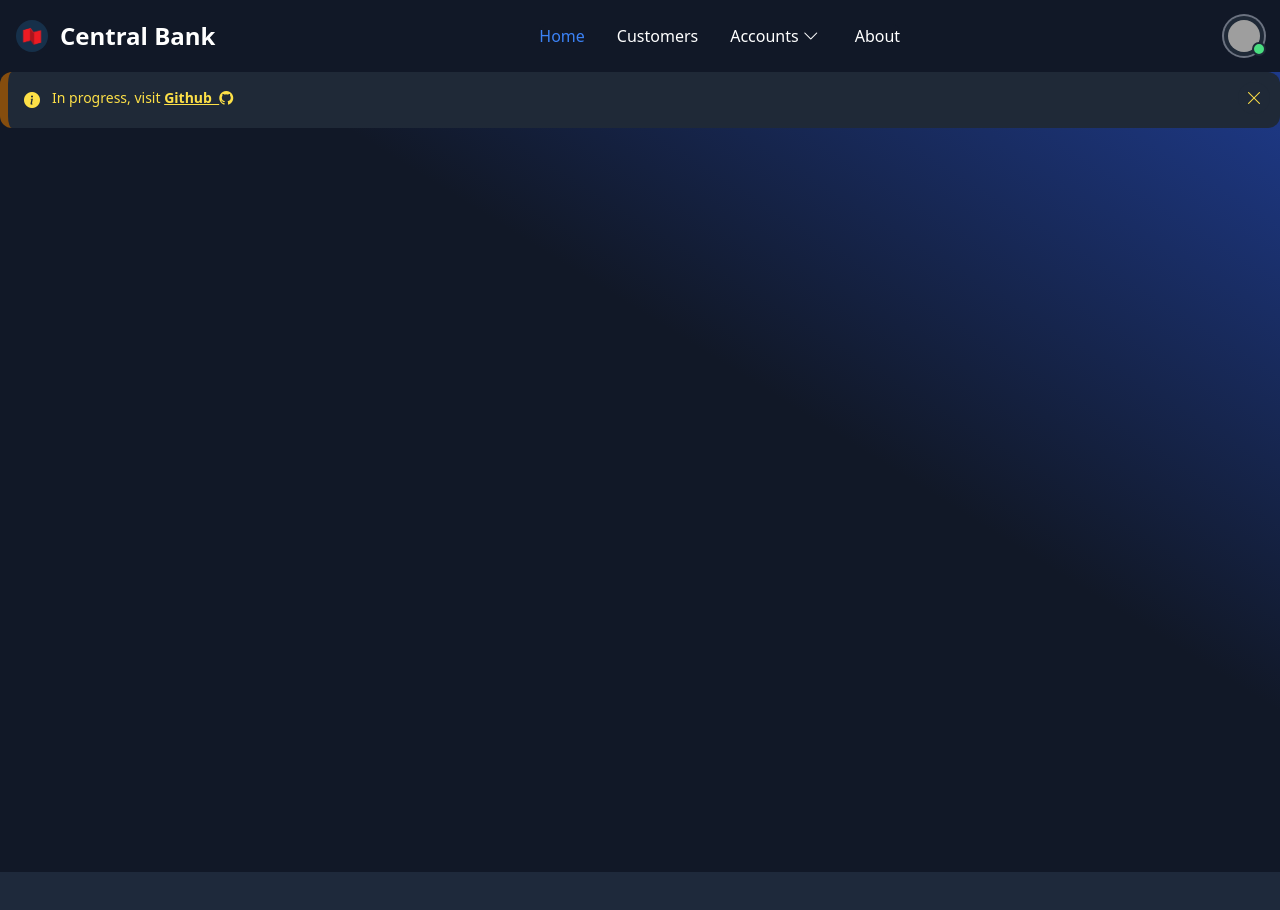
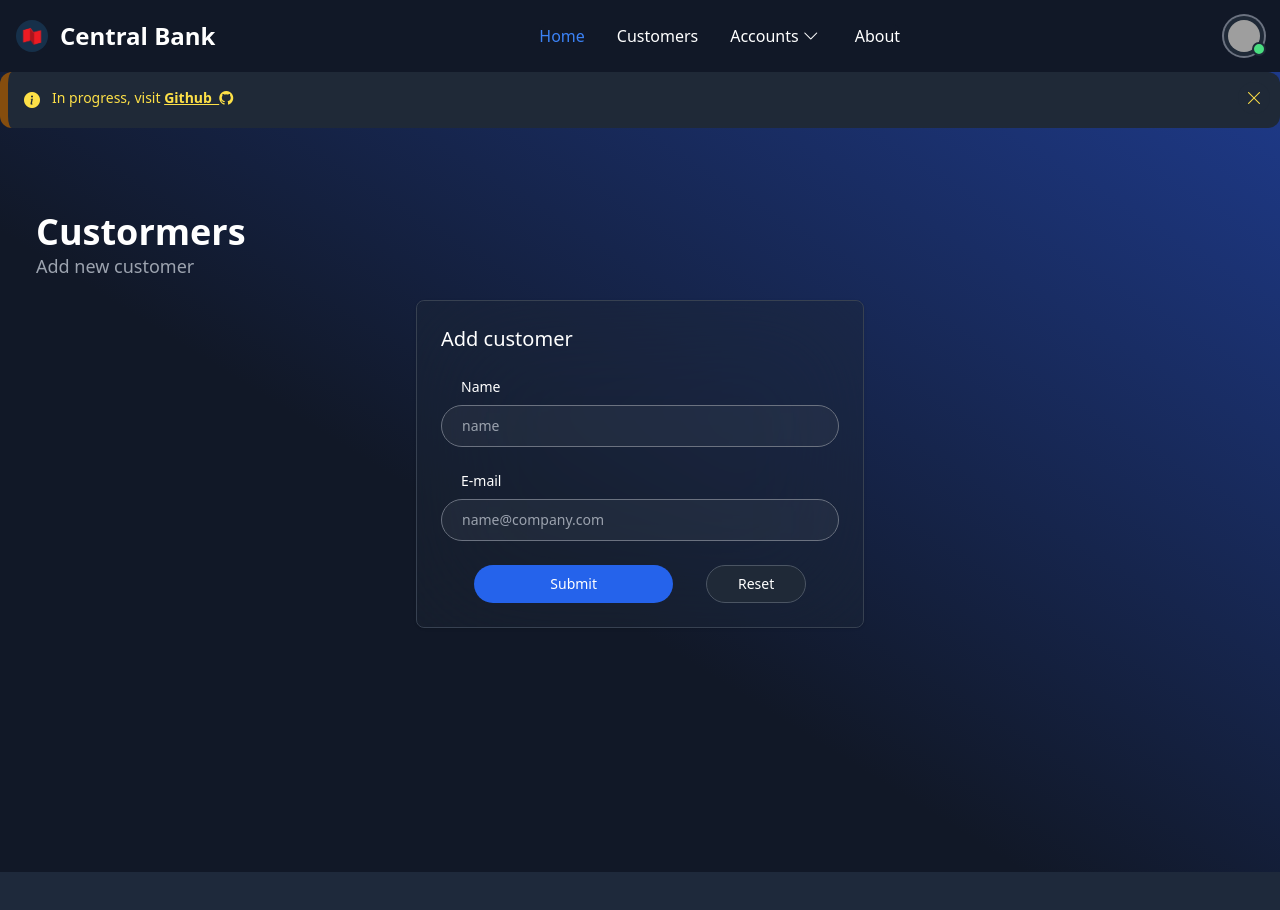
Before and after one commit to 0xUNS/Ebankig-Angular-Frontend, an Angular app: page /new-customer in a window 1280 px wide. Before the commit this address led to /. Shown: the top 910 px of the page. Built offline with nearby package versions, Linux system fonts and the light colour scheme; grey boxes are pictures that could not be loaded.

Commit message:
Add new customer component

```diff
--- a/src/app/app-routing.module.ts
+++ b/src/app/app-routing.module.ts
@@ -2,9 +2,11 @@ import { NgModule } from '@angular/core';
 import { RouterModule, Routes } from '@angular/router';
 import { CustomersComponent } from './customers/customers.component';
 import { AccountsComponent } from './accounts/accounts.component';
+import { CustomerNewComponent } from './customer-new/customer-new.component';
 
 const routes: Routes = [
   {path: "customers", component: CustomersComponent},
+  {path: "new-customer", component: CustomerNewComponent},
   {path: "accounts", component: AccountsComponent}
 ];
 
--- a/src/app/app.component.html
+++ b/src/app/app.component.html
@@ -1,7 +1,7 @@
 
 <app-header></app-header>
 
-<section class="bg-gradient-to-bl from-blue-900 to-transparent to-40%">
+<section class="bg-gradient-to-bl from-blue-900 to-transparent to-60%">
 	<div class="mx-auto max-w-screen-xl z-10 min-h-screen">
 		<div id="alert-border-4" class="flex p-4 border-l-8 rounded-xl text-yellow-300 bg-gray-800 border-yellow-800" role="alert">
 			<i class="bi bi-info-circle-fill"></i>
--- a/src/app/app.module.ts
+++ b/src/app/app.module.ts
@@ -8,13 +8,15 @@ import { ReactiveFormsModule } from "@angular/forms";
 import { HeaderComponent } from './header/header.component';
 import { CustomersComponent } from './customers/customers.component';
 import { AccountsComponent } from './accounts/accounts.component';
+import { CustomerNewComponent } from './customer-new/customer-new.component';
 
 @NgModule({
   declarations: [
     AppComponent,
     HeaderComponent,
     CustomersComponent,
-    AccountsComponent
+    AccountsComponent,
+    CustomerNewComponent
   ],
   imports: [
     BrowserModule,
--- /dev/null
+++ b/src/app/customer-new/customer-new.component.html
@@ -0,0 +1,36 @@
+<div class="p-5">
+	<h1 class="text-4xl font-bold text-white">Custormers</h1>
+	<p class="tracking-normal md:text-lg text-gray-400">Add new customer</p>
+</div>
+
+<div class="flex justify-center">
+	<div class="w-full max-w-md border rounded-lg shadow p-6 bg-gray-800 border-gray-700 bg-opacity-40 bg-clip-padding" style="backdrop-filter: blur(60px);">
+		<form class="space-y-6" [formGroup]="newCustomerFormGroup" (ngSubmit)="handleSaveCustomer()">
+			<h5 class="text-xl font-medium text-white">Add customer</h5>
+			<div>
+				<label for="customer" class="block mb-2 text-sm font-medium text-white ml-5">Name</label>
+				<input type="text" formControlName="name" id="customer" placeholder="name" class="border text-sm rounded-full focus:ring-blue-500 focus:border-blue-500 block w-full p-2.5 bg-gray-600 border-gray-500 placeholder-gray-400 text-white px-5 bg-opacity-20 bg-clip-padding" style="backdrop-filter: blur(60px);" required>
+				<span class="italic text-red-500 text-sm ml-5"
+					*ngIf="newCustomerFormGroup.controls['name'].touched
+					&& newCustomerFormGroup.controls['name'].errors
+					&& newCustomerFormGroup.controls['name'].errors!['required']">
+					Name is Required .
+				</span>
+			</div>
+			<div>
+				<label for="email" class="block mb-2 text-sm font-medium text-white ml-5">E-mail</label>
+				<input type="email" formControlName="email" id="email" class="border text-sm rounded-full focus:ring-blue-500 focus:border-blue-500 block w-full p-2.5 bg-gray-600 border-gray-500 placeholder-gray-400 text-white px-5 bg-opacity-20 bg-clip-padding" style="backdrop-filter: blur(60px);" placeholder="name@company.com" required>
+				<span class="italic text-red-500 text-sm ml-5"
+					*ngIf="newCustomerFormGroup.controls['email'].touched
+					&& newCustomerFormGroup.controls['email'].errors
+					&& newCustomerFormGroup.controls['email'].errors!['email']">
+					Email is not valid .
+				</span>
+			</div>
+			<div class="flex place-content-evenly">
+				<button type="submit" [disabled]="!newCustomerFormGroup.valid" class="basis-1/2 px-4 py-2 text-sm font-medium text-center text-white rounded-full focus:ring-4 focus:outline-none bg-blue-600 hover:bg-blue-700 focus:ring-blue-800">Submit</button>
+				<button type="reset" class="basis-1/4 px-4 py-2 text-sm font-medium text-center border rounded-full focus:ring-4 focus:outline-none bg-gray-800 text-white border-gray-600 hover:bg-gray-700 hover:border-gray-700 focus:ring-gray-700">Reset</button>
+			</div>
+		</form>
+	</div>
+</div>
--- /dev/null
+++ b/src/app/customer-new/customer-new.component.ts
@@ -0,0 +1,33 @@
+import { Component, OnInit } from '@angular/core';
+import { FormBuilder, FormGroup, Validators } from '@angular/forms';
+import { CustomersService } from '../services/customers.service';
+import { Router } from '@angular/router';
+import { Customer } from '../model/customer.model';
+
+@Component({
+  selector: 'app-customer-new',
+  templateUrl: './customer-new.component.html',
+  styleUrls: ['./customer-new.component.css']
+})
+export class CustomerNewComponent implements OnInit {
+  newCustomerFormGroup!: FormGroup;
+  constructor(private fb: FormBuilder, private customerService: CustomersService, private router: Router) { }
+
+  ngOnInit(): void {
+    this.newCustomerFormGroup = this.fb.group({
+      name: this.fb.control(null, [Validators.required, Validators.minLength(2)]),
+      email: this.fb.control(null, [Validators.required, Validators.email])
+    })
+  }
+
+  handleSaveCustomer() {
+    let customer:Customer = this.newCustomerFormGroup.value;
+    this.customerService.saveCustomer(customer).subscribe({
+      next: data => {
+        alert("Customer has been successfully saved!")
+        //this.newCustomerFormGroup.reset()
+        this.router.navigateByUrl("/customers")
+      }, error: err => console.log(err)
+    })
+  }
+}
--- a/src/app/customers/customers.component.html
+++ b/src/app/customers/customers.component.html
@@ -2,12 +2,12 @@
 	<h1 class="text-4xl font-bold text-white">Custormers</h1>
 	<p class="tracking-normal md:text-lg text-gray-400">List of customers</p>
 </div>
-<div class="flex flex-wrap my-5 place-content-between">
-	<a href="#" class="inline-flex justify-between items-center py-1 pl-1 pr-4 text-sm rounded-full bg-blue-900 text-blue-300 hover:bg-blue-800">
+<div class="flex flex-wrap my-2 place-content-between">
+	<a routerLink="/new-customer" class="inline-flex justify-between items-center py-1 pl-1 pr-4 m-2 text-sm rounded-full bg-blue-900 text-blue-300 hover:bg-blue-800">
 		<span class="text-xs bg-blue-600 rounded-full text-white px-4 py-1.5 mr-3">New</span> <span class="text-sm font-medium">Add new customer</span>
 		<svg aria-hidden="true" class="ml-2 w-5 h-5" fill="currentColor" viewBox="0 0 20 20" xmlns="http://www.w3.org/2000/svg"><path fill-rule="evenodd" d="M7.293 14.707a1 1 0 010-1.414L10.586 10 7.293 6.707a1 1 0 011.414-1.414l4 4a1 1 0 010 1.414l-4 4a1 1 0 01-1.414 0z" clip-rule="evenodd"></path></svg>
 	</a>
-	<form [formGroup]="searchformGroup" (ngSubmit)="handleSearchCustomers()" class="flex-auto max-w-sm">
+	<form [formGroup]="searchformGroup" (ngSubmit)="handleSearchCustomers()" class="flex-auto max-w-sm m-2">
 		<label for="default-search" class="mb-2 text-sm font-medium sr-only text-white">Search</label>
 		<div class="relative">
         <div class="absolute inset-y-0 left-0 flex items-center pl-4 pointer-events-none">
--- a/src/app/customers/customers.component.ts
+++ b/src/app/customers/customers.component.ts
@@ -1,9 +1,10 @@
 import { Component, OnInit } from '@angular/core';
-import { Observable, catchError, throwError } from 'rxjs';
+import { Observable, catchError, map, throwError } from 'rxjs';
 import { CustomersService } from '../services/customers.service';
 import { FormBuilder, FormGroup } from '@angular/forms';
 import { Customer } from '../model/customer.model';
 import { HttpClient } from '@angular/common/http';
+import { Router } from '@angular/router';
 
 @Component({
   selector: 'app-customers',
@@ -15,11 +16,11 @@ export class CustomersComponent implements OnInit {
   errorMessage!:object
   searchformGroup!:FormGroup
 
-  constructor(private customerService:CustomersService, private fb:FormBuilder) { }
+  constructor(private customerService: CustomersService, private fb: FormBuilder, private router: Router) { }
   ngOnInit() {
     this.searchformGroup = this.fb.group({
       keyword : this.fb.control("")
-    });
+    })
     this.handleSearchCustomers()
   }
 
@@ -28,8 +29,26 @@ export class CustomersComponent implements OnInit {
     this.customers = this.customerService.searchCustomers(s).pipe(
       catchError(err => {
         this.errorMessage = err.message
-        return throwError(err);
+        return throwError(err)
       })
-    );
+    )
+  }
+
+  handleDeleteCustomer(customer: Customer) {
+    let conf = confirm("Are you sure?");
+    if (!conf) return;
+    this.customerService.deleteCustomer(customer.id).subscribe({
+      next: () => this.customers=this.customers.pipe(
+          map (data => {
+            let index = data.indexOf(customer);
+            data.slice(index, 1)
+            return data;
+          })
+      ), error: err => console.log(err)
+    })
+  }
+
+  handleCustomerAccounts(customer: Customer) {
+    this.router.navigateByUrl("/customer-accounts/"+customer.id,{state :customer});
   }
 }
--- a/src/app/services/customers.service.ts
+++ b/src/app/services/customers.service.ts
@@ -2,7 +2,7 @@ import { Injectable } from '@angular/core';
 import { Observable } from 'rxjs';
 import { HttpClient } from "@angular/common/http";
 import { Customer } from "../model/customer.model";
-import { environment } from '../../environments/environment.development';
+import { environment } from 'src/environments/environment.development';
 
 @Injectable({
   providedIn: 'root'
--- a/src/environments/environment.development.ts
+++ b/src/environments/environment.development.ts
@@ -1,4 +1,6 @@
 export const environment = {
 	production: false,
-backendHost: "http://localhost:8080"
+	backendHost: "http://localhost:8080"
 };
+// backendHost: "http://ip172-18-0-28-chsdn4mfml8g008e1gdg-8080.direct.labs.play-with-docker.com",
+// docker run -ti -p 8080:8080 0xuns/ebanking-backend:v2
--- a/src/environments/environment.ts
+++ b/src/environments/environment.ts
@@ -1,6 +1 @@
-
-production: false
-backendHost: "http://localhost:8080"
-
-
-// backendHost: "http://ip172-19-0-59-chs6v3ksnmng00d1kv4g-8080.direct.labs.play-with-docker.com",
+export const environment = {};
```
Also changed, not shown: src/app/customer-new/customer-new.component.css (added), 1 other file (tests, documents, lock files or other folders).
